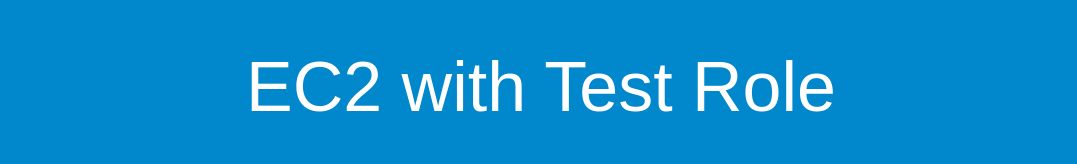
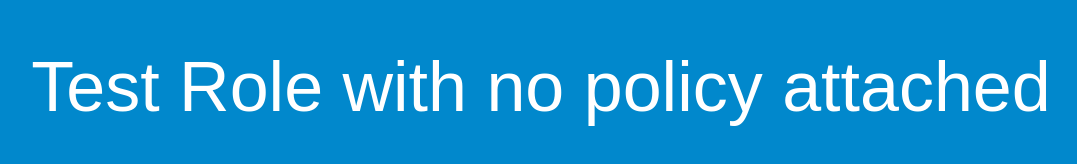
Before and after one commit to abhishek181/codedeploy-test2, a plain HTML site: page index.html in a window 1280 px wide. Shown: the whole page, without its empty margins (99-1176 px from the left). Drawn offline with Linux system fonts and the light colour scheme.

Commit message:
Update index.html

```diff
--- a/index.html
+++ b/index.html
@@ -26,7 +26,7 @@
 </head>
 <body>
   <div align="center">
-    <h1>EC2 with Test Role</h1>
+    <h1>Test Role with no policy attached</h1>
 
  <!--   <p>For next steps, read the <a href="http://aws.amazon.com/documentation/codedeploy">AWS CodeDeploy Documentation</a>.</p>  -->
   </div>
```
